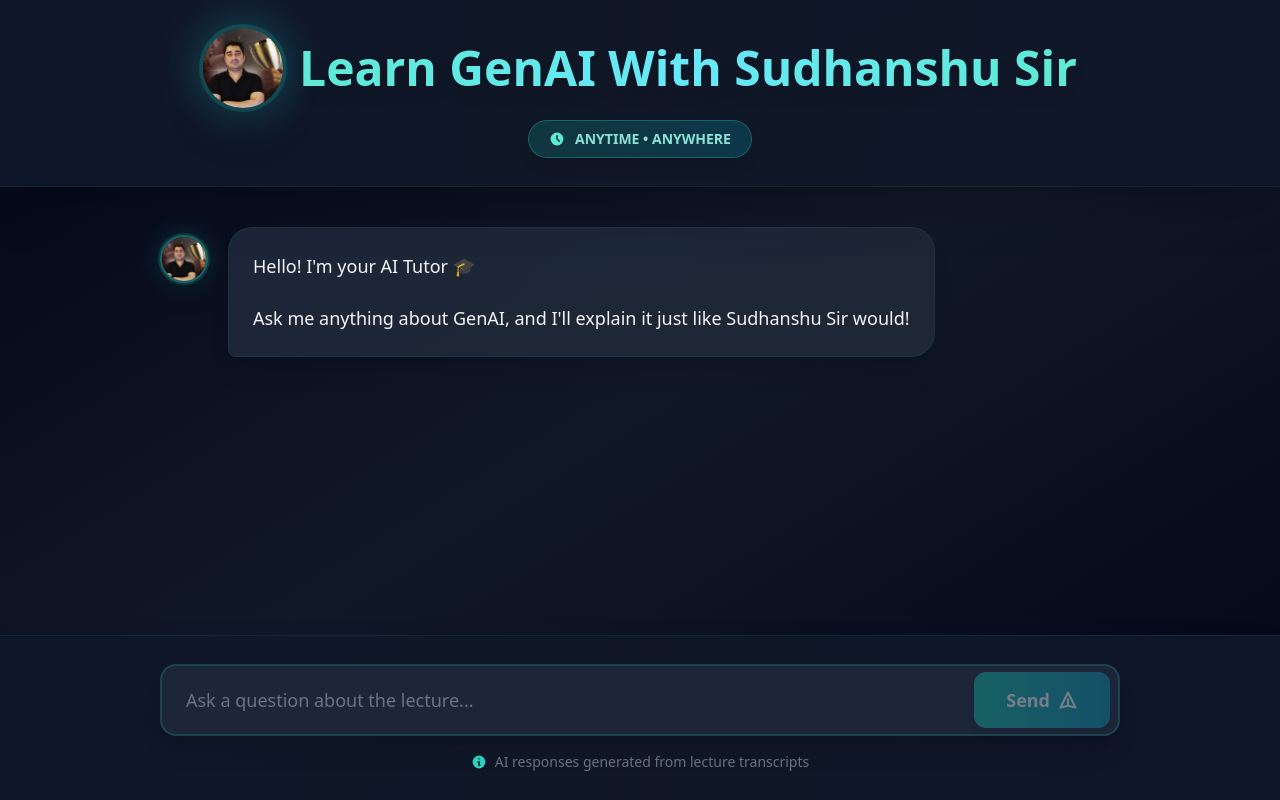
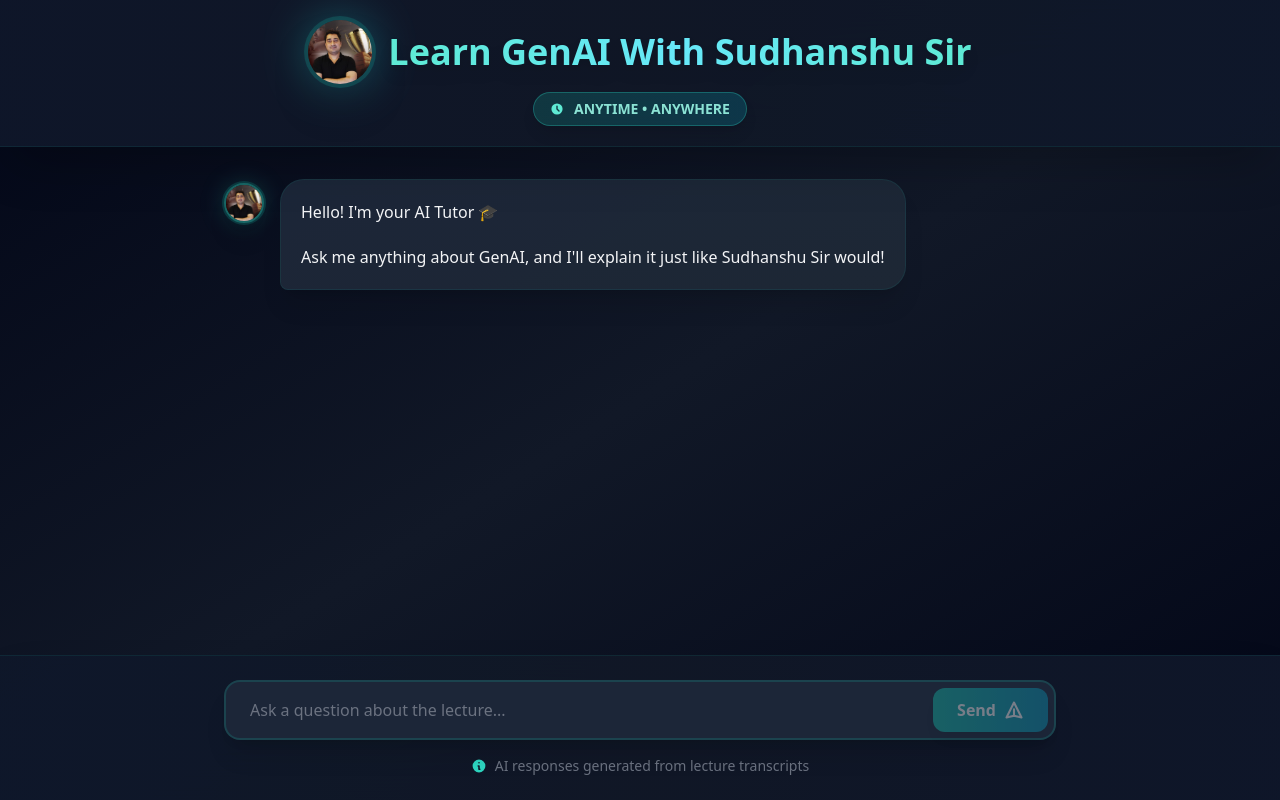
Before and after one commit to Ashishds/teacher-rag-app, a React app in the folder frontend/: page / in a window 1280 px wide. Built offline with nearby package versions, Linux system fonts and the light colour scheme; the HTML template or start-up script is replaced by a standard one.

Commit message:
Polish UI: Refine header, message bubble, and input dimensions

```diff
--- a/frontend/src/App.jsx
+++ b/frontend/src/App.jsx
@@ -130,23 +130,23 @@ function App() {
     <div className="flex flex-col h-screen bg-gradient-to-br from-slate-950 via-gray-900 to-slate-950">
       {/* Header */}
       <header className="bg-gradient-to-r from-slate-900/95 via-gray-900/95 to-slate-900/95 backdrop-blur-xl border-b border-teal-500/10 shadow-2xl sticky top-0 z-50">
-        <div className="max-w-6xl mx-auto px-4 sm:px-8 py-5 sm:py-7">
-          <div className="flex items-center justify-center gap-4 mb-3">
+        <div className="max-w-6xl mx-auto px-4 sm:px-8 py-4 sm:py-5">
+          <div className="flex items-center justify-center gap-4 mb-2">
             <div className="relative group">
               <div className="absolute inset-0 bg-gradient-to-r from-teal-400 to-cyan-400 rounded-full blur-xl opacity-40 group-hover:opacity-60 transition-opacity"></div>
               <img
                 src="/tutor.jpg"
                 alt="Shudhansu Sir"
-                className="relative w-16 h-16 sm:w-20 sm:h-20 rounded-full border-3 border-teal-400/60 shadow-2xl object-cover ring-4 ring-teal-500/20 group-hover:scale-105 transition-transform"
+                className="relative w-14 h-14 sm:w-16 sm:h-16 rounded-full border-3 border-teal-400/60 shadow-2xl object-cover ring-4 ring-teal-500/20 group-hover:scale-105 transition-transform"
               />
             </div>
-            <h1 className="text-3xl sm:text-5xl font-bold bg-gradient-to-r from-teal-300 via-cyan-300 to-teal-300 bg-clip-text text-transparent drop-shadow-lg">
+            <h1 className="text-2xl sm:text-4xl font-bold bg-gradient-to-r from-teal-300 via-cyan-300 to-teal-300 bg-clip-text text-transparent drop-shadow-lg">
               Learn GenAI With Sudhanshu Sir
             </h1>
           </div>
           <div className="flex justify-center">
-            <span className="inline-flex items-center gap-2.5 text-sm font-semibold text-teal-200/90 px-5 py-2 rounded-full bg-gradient-to-r from-teal-500/20 to-cyan-500/20 border border-teal-400/30 backdrop-blur-sm shadow-lg">
-              <svg className="w-4 h-4 text-teal-300" fill="currentColor" viewBox="0 0 20 20">
+            <span className="inline-flex items-center gap-2.5 text-xs sm:text-sm font-semibold text-teal-200/90 px-4 py-1.5 rounded-full bg-gradient-to-r from-teal-500/20 to-cyan-500/20 border border-teal-400/30 backdrop-blur-sm shadow-lg">
+              <svg className="w-3.5 h-3.5 text-teal-300" fill="currentColor" viewBox="0 0 20 20">
                 <path fillRule="evenodd" d="M10 18a8 8 0 100-16 8 8 0 000 16zm1-12a1 1 0 10-2 0v4a1 1 0 00.293.707l2.828 2.829a1 1 0 101.415-1.415L11 9.586V6z" clipRule="evenodd" />
               </svg>
               ANYTIME • ANYWHERE
@@ -157,49 +157,49 @@ function App() {
 
       {/* Chat Area */}
       <main className="flex-1 overflow-y-auto">
-        <div className="max-w-5xl mx-auto px-4 sm:px-8 py-8 sm:py-10 space-y-8">
+        <div className="max-w-4xl mx-auto px-4 sm:px-8 py-6 sm:py-8 space-y-6">
           {messages.map((msg, index) => (
             <div
               key={index}
-              className={`flex gap-4 sm:gap-5 ${msg.role === 'user' ? 'justify-end' : 'justify-start'} opacity-0 animate-[fadeInUp_0.6s_ease-out_forwards]`}
+              className={`flex gap-3 sm:gap-4 ${msg.role === 'user' ? 'justify-end' : 'justify-start'} opacity-0 animate-[fadeInUp_0.6s_ease-out_forwards]`}
               style={{ animationDelay: `${index * 0.1}s` }}
             >
 
               {/* Assistant Avatar */}
               {msg.role === 'assistant' && (
-                <div className="flex-shrink-0 mt-2">
+                <div className="flex-shrink-0 mt-1">
                   <div className="relative">
                     <div className="absolute inset-0 bg-teal-400/20 rounded-full blur-md"></div>
                     <img
                       src="/tutor.jpg"
                       alt="AI Tutor"
-                      className="relative w-11 h-11 sm:w-12 sm:h-12 rounded-full border-2 border-teal-400/40 shadow-xl object-cover ring-2 ring-teal-500/20"
+                      className="relative w-9 h-9 sm:w-10 sm:h-10 rounded-full border-2 border-teal-400/40 shadow-xl object-cover ring-2 ring-teal-500/20"
                     />
                   </div>
                 </div>
               )}
 
               {/* Message Bubble */}
-              <div className={`group max-w-[85%] sm:max-w-[75%] ${msg.role === 'user'
+              <div className={`group max-w-[90%] sm:max-w-[80%] md:max-w-2xl ${msg.role === 'user'
                 ? 'bg-gradient-to-br from-teal-600 to-cyan-700 rounded-3xl rounded-br-lg shadow-xl border border-teal-400/30'
                 : 'bg-gradient-to-br from-slate-800/90 to-gray-800/90 backdrop-blur-md rounded-3xl rounded-bl-lg border border-teal-500/10 shadow-xl'
                 } hover:shadow-2xl transition-all duration-300`}>
-                <div className="p-5 sm:p-6">
+                <div className="p-4 sm:p-5">
                   <div className={`prose prose-lg max-w-none leading-relaxed ${msg.role === 'user'
-                    ? 'prose-invert [&>p]:text-white [&>p]:text-base sm:[&>p]:text-lg [&>*]:text-white [&_strong]:text-teal-100 [&_strong]:font-bold'
-                    : 'prose-invert [&>p]:text-gray-100 [&>p]:text-base sm:[&>p]:text-lg [&_strong]:text-teal-300 [&_strong]:font-bold [&_code]:text-cyan-300 [&_code]:bg-teal-900/40 [&_code]:px-2 [&_code]:py-1 [&_code]:rounded-md [&_code]:text-sm [&_ol]:text-gray-200 [&_ul]:text-gray-200 [&_li]:text-base sm:[&_li]:text-lg'
+                    ? 'prose-invert [&>p]:text-white [&>p]:text-[0.95rem] sm:[&>p]:text-base [&>*]:text-white [&_strong]:text-teal-100 [&_strong]:font-bold'
+                    : 'prose-invert [&>p]:text-gray-100 [&>p]:text-[0.95rem] sm:[&>p]:text-base [&_strong]:text-teal-300 [&_strong]:font-bold [&_code]:text-cyan-300 [&_code]:bg-teal-900/40 [&_code]:px-2 [&_code]:py-1 [&_code]:rounded-md [&_code]:text-sm [&_ol]:text-gray-200 [&_ul]:text-gray-200 [&_li]:text-[0.95rem] sm:[&_li]:text-base'
                     }`}>
                     <ReactMarkdown>{msg.content}</ReactMarkdown>
                   </div>
 
                   {/* Sources */}
                   {msg.sources && msg.sources.length > 0 && (
-                    <div className="mt-5 pt-4 border-t border-teal-500/20">
-                      <div className="flex items-center gap-2.5 mb-3">
-                        <svg className="w-5 h-5 text-teal-300" fill="currentColor" viewBox="0 0 20 20">
+                    <div className="mt-4 pt-3 border-t border-teal-500/20">
+                      <div className="flex items-center gap-2 mb-2">
+                        <svg className="w-4 h-4 text-teal-300" fill="currentColor" viewBox="0 0 20 20">
                           <path fillRule="evenodd" d="M18 10a8 8 0 11-16 0 8 8 0 0116 0zm-7-4a1 1 0 11-2 0 1 1 0 012 0zM9 9a1 1 0 000 2v3a1 1 0 001 1h1a1 1 0 100-2v-3a1 1 0 00-1-1H9z" clipRule="evenodd" />
                         </svg>
-                        <span className="text-sm font-bold text-teal-200 uppercase tracking-wide">
+                        <span className="text-xs font-bold text-teal-200 uppercase tracking-wide">
                           Referenced Sources
                         </span>
                       </div>
@@ -207,9 +207,9 @@ function App() {
                         {msg.sources.map((source, idx) => (
                           <div
                             key={idx}
-                            className="flex items-center gap-2 text-xs bg-gradient-to-r from-slate-700/30 to-gray-700/30 px-3 py-2 rounded-lg border border-teal-500/10 hover:border-teal-400/20 transition-all"
+                            className="flex items-center gap-2 text-[0.7rem] sm:text-xs bg-gradient-to-r from-slate-700/30 to-gray-700/30 px-2.5 py-1.5 rounded-lg border border-teal-500/10 hover:border-teal-400/20 transition-all"
                           >
-                            <svg className="w-3.5 h-3.5 text-teal-400 flex-shrink-0" fill="currentColor" viewBox="0 0 20 20">
+                            <svg className="w-3 h-3 text-teal-400 flex-shrink-0" fill="currentColor" viewBox="0 0 20 20">
                               <path d="M9 4.804A7.968 7.968 0 005.5 4c-1.255 0-2.443.29-3.5.804v10A7.969 7.969 0 015.5 14c1.669 0 3.218.51 4.5 1.385A7.962 7.962 0 0114.5 14c1.255 0 2.443.29 3.5.804v-10A7.968 7.968 0 0014.5 4c-1.255 0-2.443.29-3.5.804V12a1 1 0 11-2 0V4.804z" />
                             </svg>
                             <span className="font-semibold text-teal-200 truncate" title={source.course}>{source.course}</span>
@@ -230,25 +230,25 @@ function App() {
           ))}
 
           {loading && (
-            <div className="flex justify-start gap-5 opacity-0 animate-[fadeInUp_0.4s_ease-out_forwards]">
-              <div className="flex-shrink-0 mt-2">
+            <div className="flex justify-start gap-3 opacity-0 animate-[fadeInUp_0.4s_ease-out_forwards]">
+              <div className="flex-shrink-0 mt-1">
                 <div className="relative">
                   <div className="absolute inset-0 bg-teal-400/20 rounded-full blur-md"></div>
                   <img
                     src="/tutor.jpg"
                     alt="AI Tutor"
-                    className="relative w-11 h-11 sm:w-12 sm:h-12 rounded-full border-2 border-teal-400/40 shadow-xl object-cover ring-2 ring-teal-500/20"
+                    className="relative w-9 h-9 sm:w-10 sm:h-10 rounded-full border-2 border-teal-400/40 shadow-xl object-cover ring-2 ring-teal-500/20"
                   />
                 </div>
               </div>
-              <div className="bg-gradient-to-br from-slate-800/90 to-gray-800/90 backdrop-blur-md rounded-3xl rounded-bl-lg border border-teal-500/10 shadow-xl p-5">
+              <div className="bg-gradient-to-br from-slate-800/90 to-gray-800/90 backdrop-blur-md rounded-3xl rounded-bl-lg border border-teal-500/10 shadow-xl p-4">
                 <div className="flex items-center gap-4">
                   <div className="flex gap-2">
-                    <div className="w-2.5 h-2.5 bg-teal-400 rounded-full animate-bounce" style={{ animationDelay: '0ms' }}></div>
-                    <div className="w-2.5 h-2.5 bg-teal-400 rounded-full animate-bounce" style={{ animationDelay: '150ms' }}></div>
-                    <div className="w-2.5 h-2.5 bg-teal-400 rounded-full animate-bounce" style={{ animationDelay: '300ms' }}></div>
+                    <div className="w-2 h-2 bg-teal-400 rounded-full animate-bounce" style={{ animationDelay: '0ms' }}></div>
+                    <div className="w-2 h-2 bg-teal-400 rounded-full animate-bounce" style={{ animationDelay: '150ms' }}></div>
+                    <div className="w-2 h-2 bg-teal-400 rounded-full animate-bounce" style={{ animationDelay: '300ms' }}></div>
                   </div>
-                  <span className="text-base text-teal-200 font-medium">Thinking...</span>
+                  <span className="text-sm text-teal-200 font-medium">Thinking...</span>
                 </div>
               </div>
             </div>
@@ -259,7 +259,7 @@ function App() {
 
       {/* Input Area */}
       <div className="border-t border-teal-500/10 bg-gradient-to-r from-slate-900/95 via-gray-900/95 to-slate-900/95 backdrop-blur-xl shadow-2xl">
-        <div className="max-w-5xl mx-auto px-4 sm:px-8 py-5 sm:py-7">
+        <div className="max-w-4xl mx-auto px-4 sm:px-8 py-5 sm:py-6">
           <form onSubmit={handleSend} className="relative">
             <div className="relative group">
               <input
@@ -267,13 +267,13 @@ function App() {
                 value={question}
                 onChange={(e) => setQuestion(e.target.value)}
                 placeholder="Ask a question about the lecture..."
-                className="w-full pl-6 pr-32 py-5 text-base sm:text-lg bg-slate-800/90 text-white rounded-2xl border-2 border-teal-500/20 focus:outline-none focus:ring-2 focus:ring-teal-400/50 focus:border-teal-400/50 placeholder-gray-500 transition-all shadow-xl hover:shadow-2xl hover:border-teal-400/30 font-medium"
+                className="w-full pl-6 pr-32 py-4 text-base bg-slate-800/90 text-white rounded-2xl border-2 border-teal-500/20 focus:outline-none focus:ring-2 focus:ring-teal-400/50 focus:border-teal-400/50 placeholder-gray-500 transition-all shadow-xl hover:shadow-2xl hover:border-teal-400/30 font-medium"
                 disabled={loading}
               />
               <button
                 type="submit"
                 disabled={loading || !question.trim()}
-                className="absolute right-2.5 top-1/2 -translate-y-1/2 bg-gradient-to-r from-teal-500 to-cyan-600 hover:from-teal-600 hover:to-cyan-700 text-white px-7 sm:px-8 py-3 sm:py-3.5 rounded-xl font-bold disabled:opacity-40 disabled:cursor-not-allowed transition-all shadow-lg hover:shadow-teal-500/30 active:scale-95 text-base sm:text-lg flex items-center gap-2"
+                className="absolute right-2 top-1/2 -translate-y-1/2 bg-gradient-to-r from-teal-500 to-cyan-600 hover:from-teal-600 hover:to-cyan-700 text-white px-6 py-2.5 rounded-xl font-bold disabled:opacity-40 disabled:cursor-not-allowed transition-all shadow-lg hover:shadow-teal-500/30 active:scale-95 text-base flex items-center gap-2"
               >
                 <span>Send</span>
                 <svg className="w-5 h-5" fill="none" stroke="currentColor" viewBox="0 0 24 24">
```
